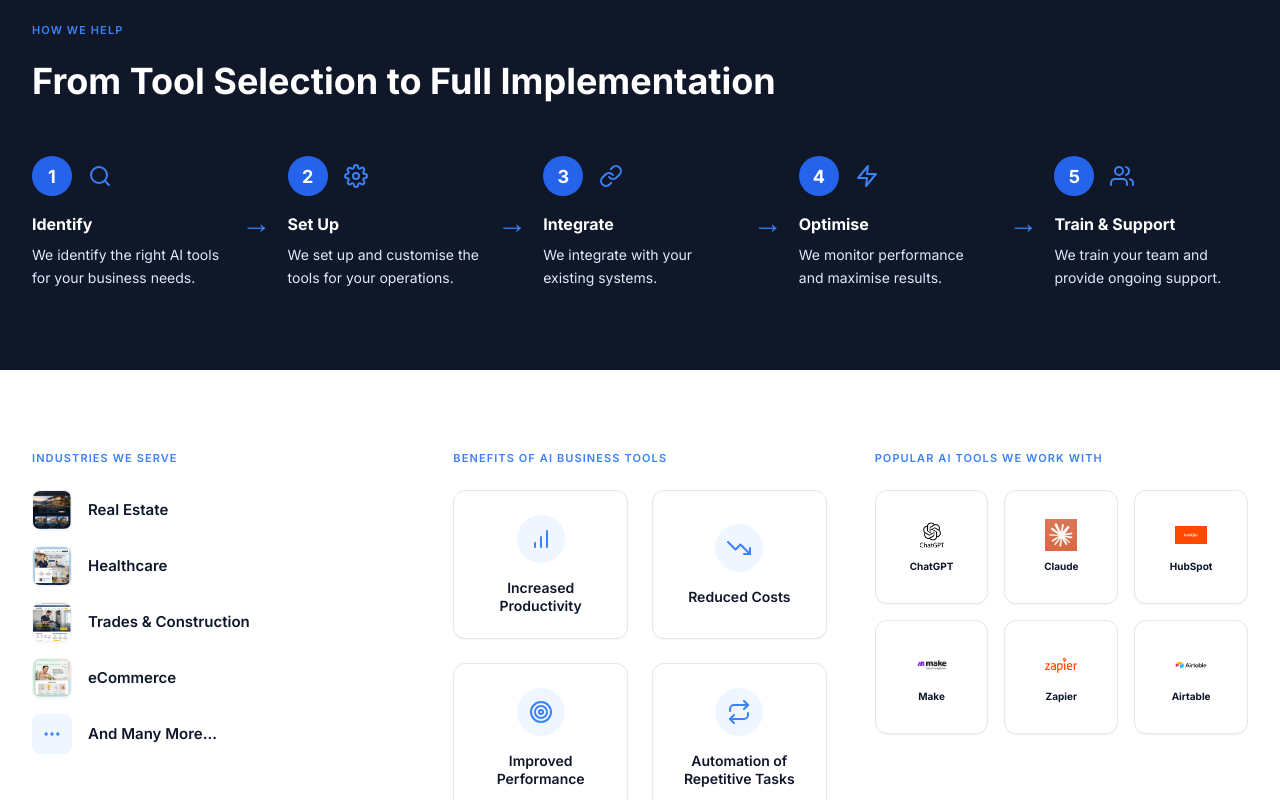
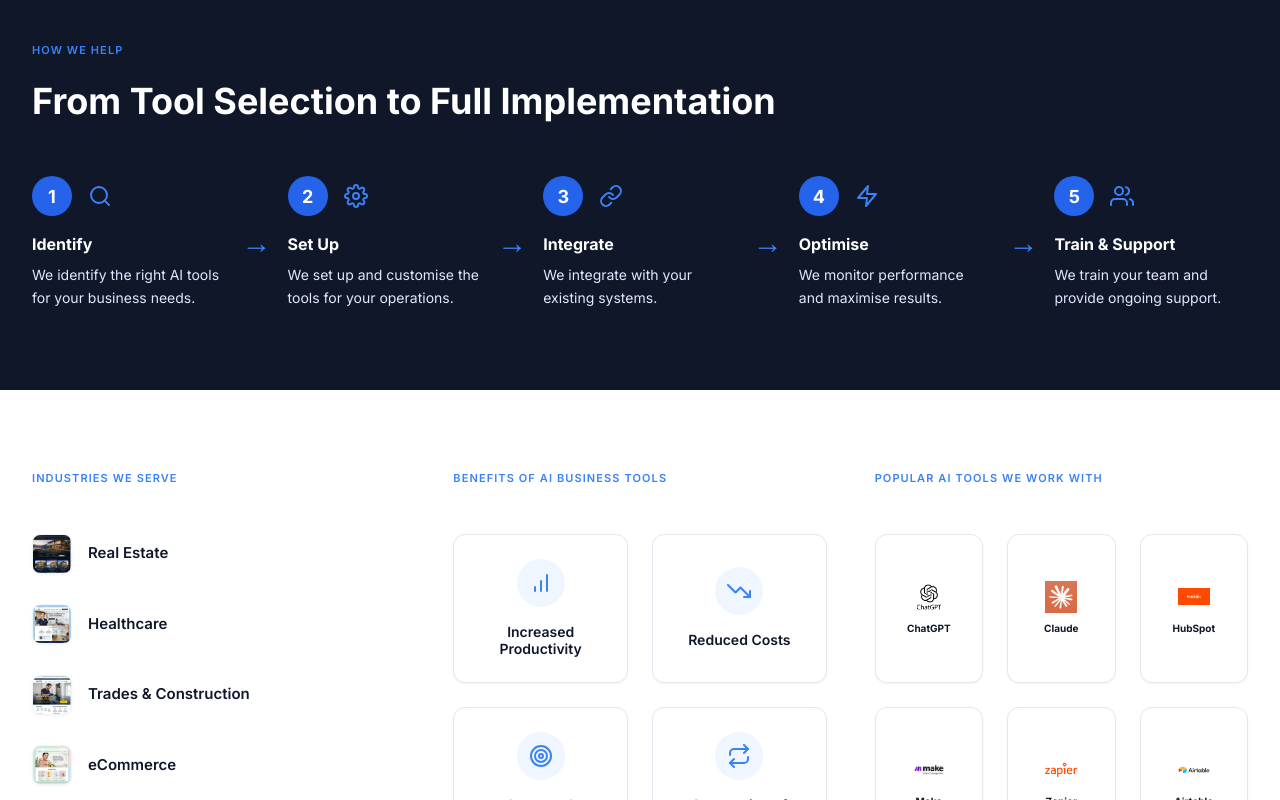
Before and after one commit to 2300031415/Nexus-Digital, a Next.js app: page /ai-business-tools in a window 1280 px wide. Shown: the part 2000-2800 px from the top of the page. Built offline with nearby package versions, Linux system fonts and the light colour scheme.

Commit message:
updated files

```diff
--- a/src/components/FinalCtaSection.tsx
+++ b/src/components/FinalCtaSection.tsx
@@ -28,8 +28,8 @@ const FinalCtaSection = () => {
         <div className="flex flex-col items-center lg:items-start w-full">
           <div className="flex flex-wrap gap-6 mb-8 w-full justify-center lg:justify-start">
             {['Free Strategy Call', 'No Obligation', 'Tailored For You'].map((badge) => (
-              <div key={badge} className="flex items-center gap-2 text-[14px] text-[#0F172A] font-medium">
-                <FiCheck className="w-4 h-4 text-nexus-green" />
+              <div key={badge} className="flex items-center gap-2 text-[16px] text-[#0F172A] font-medium">
+                <FiCheck className="w-5 h-5 text-nexus-green" />
                 {badge}
               </div>
             ))}
--- a/src/components/Footer.tsx
+++ b/src/components/Footer.tsx
@@ -14,11 +14,10 @@ const Footer = () => {
             <Image
               src="/logo.png"
               alt="Nexus Digital Group Logo"
-              width={32}
-              height={32}
+              width={240}
+              height={70}
               className="object-contain"
             />
-            <span className="text-sm font-bold text-[#0F172A]">NEXUS DIGITAL GROUP</span>
           </div>
           <p className="text-[14px] text-[#475569] leading-relaxed mb-6">
             <span className="font-bold text-[#0F172A] block mb-1">Proven Systems. Real Results.</span>
--- a/src/components/HeroMain.tsx
+++ b/src/components/HeroMain.tsx
@@ -10,7 +10,7 @@ const HeroMain = () => {
     <section className="relative bg-white overflow-hidden">
       <div className="max-w-7xl mx-auto flex flex-col lg:flex-row items-center">
         {/* Left Column */}
-        <div className="lg:w-[60%] pt-20 pb-20 px-8">
+        <div className="lg:w-[50%] pt-20 pb-20 px-8">
           <motion.div
             initial={{ opacity: 0, y: 20 }}
             animate={{ opacity: 1, y: 0 }}
@@ -67,7 +67,7 @@ const HeroMain = () => {
         </div>
 
         {/* Right Column: Hero Image */}
-        <div className="lg:w-[40%] w-full px-8 lg:px-0 py-12 lg:py-0">
+        <div className="lg:w-[50%] w-full px-8 lg:px-0 py-12 lg:py-0">
           <motion.div
             animate={{ y: [0, -10, 0] }}
             transition={{ duration: 4, repeat: Infinity, ease: 'easeInOut' }}
--- a/src/components/ai-tools/FinalCta.tsx
+++ b/src/components/ai-tools/FinalCta.tsx
@@ -12,10 +12,10 @@ const FinalCta = () => {
 
         {/* LEFT COLUMN */}
         <div className="md:w-1/2">
-          <h2 className="text-[32px] font-bold text-white leading-tight">
+          <h2 className="text-[28px] font-bold text-white leading-tight">
             Ready to Use AI Tools
           </h2>
-          <h2 className="text-[32px] font-bold text-nexus-blue leading-tight mb-4">
+          <h2 className="text-[28px] font-bold text-nexus-blue leading-tight mb-4">
             That Actually Work?
           </h2>
           <p className="text-[15px] text-[#E0E7FF] leading-relaxed max-w-lg mt-4">
--- a/src/components/ai-tools/IndustriesAndBenefits.tsx
+++ b/src/components/ai-tools/IndustriesAndBenefits.tsx
@@ -25,11 +25,11 @@ const IndustriesAndBenefits = () => {
       <div className="max-w-7xl mx-auto grid grid-cols-1 lg:grid-cols-3 gap-12">
 
         {/* LEFT COLUMN: Industries */}
-        <div>
-          <span className="text-[11px] font-semibold tracking-widest uppercase text-nexus-blue mb-6 block">
+        <div className="flex flex-col h-full">
+          <span className="text-[11px] font-semibold tracking-widest uppercase text-nexus-blue mb-6 block min-h-[40px]">
             INDUSTRIES WE SERVE
           </span>
-          <div className="flex flex-col gap-4">
+          <div className="flex flex-col gap-4 flex-grow justify-between">
             {industries.map((item, index) => {
               return (
                 <div key={index} className="flex items-center gap-4">
@@ -50,18 +50,18 @@ const IndustriesAndBenefits = () => {
         </div>
 
         {/* MIDDLE COLUMN: Benefits */}
-        <div>
-          <span className="text-[11px] font-semibold tracking-widest uppercase text-nexus-blue mb-6 block">
+        <div className="flex flex-col h-full">
+          <span className="text-[11px] font-semibold tracking-widest uppercase text-nexus-blue mb-6 block min-h-[40px]">
             BENEFITS OF AI BUSINESS TOOLS
           </span>
-          <div className="grid grid-cols-1 sm:grid-cols-2 gap-6">
+          <div className="grid grid-cols-1 sm:grid-cols-2 gap-6 flex-grow">
             {benefits.map((item, index) => {
               const Icon = item.icon;
               return (
                 <motion.div
                   key={index}
                   whileHover={{ scale: 1.02 }}
-                  className="bg-white p-6 rounded-xl border border-[#E2E8F0] text-center shadow-sm flex flex-col items-center justify-center gap-3"
+                  className="bg-white p-6 rounded-xl border border-[#E2E8F0] text-center shadow-sm flex flex-col items-center justify-center gap-3 h-full"
                 >
                   <div className="w-12 h-12 rounded-full bg-blue-50 flex items-center justify-center mb-1">
                     <Icon className="w-6 h-6 text-nexus-blue" />
@@ -74,38 +74,38 @@ const IndustriesAndBenefits = () => {
         </div>
 
         {/* RIGHT COLUMN: Popular Tools */}
-        <div>
-          <span className="text-[11px] font-semibold tracking-widest uppercase text-nexus-blue mb-6 block">
+        <div className="flex flex-col h-full">
+          <span className="text-[11px] font-semibold tracking-widest uppercase text-nexus-blue mb-6 block min-h-[40px]">
             POPULAR AI TOOLS WE WORK WITH
           </span>
-          <div className="grid grid-cols-3 gap-4">
+          <div className="grid grid-cols-3 gap-6 flex-grow">
             {/* 1. ChatGPT */}
-            <div className="bg-white p-3 rounded-xl border border-[#E2E8F0] flex flex-col items-center justify-center aspect-square text-center shadow-sm hover:shadow-md transition-shadow">
+            <div className="bg-white rounded-xl border border-[#E2E8F0] flex flex-col items-center justify-center h-full p-4 text-center shadow-sm hover:shadow-md transition-shadow">
               <img src="/Catalog/chatgpt.png" alt="ChatGPT" className="w-8 h-8 mb-2 object-contain" />
               <span className="text-[10px] font-bold text-[#0F172A]">ChatGPT</span>
             </div>
             {/* 2. Claude */}
-            <div className="bg-white p-3 rounded-xl border border-[#E2E8F0] flex flex-col items-center justify-center aspect-square text-center shadow-sm hover:shadow-md transition-shadow">
+            <div className="bg-white rounded-xl border border-[#E2E8F0] flex flex-col items-center justify-center h-full p-4 text-center shadow-sm hover:shadow-md transition-shadow">
               <img src="/Catalog/claude.png" alt="Claude" className="w-8 h-8 mb-2 object-contain" />
               <span className="text-[10px] font-bold text-[#0F172A]">Claude</span>
             </div>
             {/* 3. HubSpot */}
-            <div className="bg-white p-3 rounded-xl border border-[#E2E8F0] flex flex-col items-center justify-center aspect-square text-center shadow-sm hover:shadow-md transition-shadow">
+            <div className="bg-white rounded-xl border border-[#E2E8F0] flex flex-col items-center justify-center h-full p-4 text-center shadow-sm hover:shadow-md transition-shadow">
               <img src="/Catalog/Hub spot.png" alt="HubSpot" className="w-8 h-8 mb-2 object-contain" />
               <span className="text-[10px] font-bold text-[#0F172A]">HubSpot</span>
             </div>
             {/* 4. Make */}
-            <div className="bg-white p-3 rounded-xl border border-[#E2E8F0] flex flex-col items-center justify-center aspect-square text-center shadow-sm hover:shadow-md transition-shadow">
+            <div className="bg-white rounded-xl border border-[#E2E8F0] flex flex-col items-center justify-center h-full p-4 text-center shadow-sm hover:shadow-md transition-shadow">
               <img src="/Catalog/make.png" alt="Make" className="w-8 h-8 mb-2 object-contain" />
               <span className="text-[10px] font-bold text-[#0F172A]">Make</span>
             </div>
             {/* 5. Zapier */}
-            <div className="bg-white p-3 rounded-xl border border-[#E2E8F0] flex flex-col items-center justify-center aspect-square text-center shadow-sm hover:shadow-md transition-shadow">
+            <div className="bg-white rounded-xl border border-[#E2E8F0] flex flex-col items-center justify-center h-full p-4 text-center shadow-sm hover:shadow-md transition-shadow">
               <img src="/Catalog/zapier.png" alt="Zapier" className="w-8 h-8 mb-2 object-contain" />
               <span className="text-[10px] font-bold text-[#0F172A]">Zapier</span>
             </div>
             {/* 6. Airtable */}
-            <div className="bg-white p-3 rounded-xl border border-[#E2E8F0] flex flex-col items-center justify-center aspect-square text-center shadow-sm hover:shadow-md transition-shadow">
+            <div className="bg-white rounded-xl border border-[#E2E8F0] flex flex-col items-center justify-center h-full p-4 text-center shadow-sm hover:shadow-md transition-shadow">
               <img src="/Catalog/airtable.png" alt="Airtable" className="w-8 h-8 mb-2 object-contain" />
               <span className="text-[10px] font-bold text-[#0F172A]">Airtable</span>
             </div>
--- a/src/components/solutions/digital-marketing/DMIndustriesDelivers.tsx
+++ b/src/components/solutions/digital-marketing/DMIndustriesDelivers.tsx
@@ -17,7 +17,6 @@ const delivers = [
   [FiEye, "Clear Visibility & Tracking"],
   [FiTrendingUp, "Faster Growth"],
   [FiMail, "Automated Lead Nurturing"],
-  [FiMaximize, "Scalable Campaigns"],
 ] as const;
 
 export default function DMIndustriesDelivers() {
--- a/src/components/solutions/workforce/FinalCta.tsx
+++ b/src/components/solutions/workforce/FinalCta.tsx
@@ -7,7 +7,7 @@ export default function FinalCta() {
     <section className="bg-nexus-dark py-20 px-8 text-white">
       <div className="max-w-7xl mx-auto grid grid-cols-1 md:grid-cols-2 gap-8 items-center">
         <div>
-          <h2 className="text-[32px] font-bold mb-4">Ready to Build Your AI Workforce?</h2>
+          <h2 className="text-[28px] font-bold mb-4">Ready to Build Your AI Workforce?</h2>
           <p className="text-[15px] text-[#E0E7FF]">Stop losing leads. Stop relying on manual processes. Start scaling with AI.</p>
         </div>
         <div>
```
Also changed, not shown: src/components/Navbar.tsx (+10 -10 lines), src/components/WhyNexusMain.tsx (+25 -19 lines).
